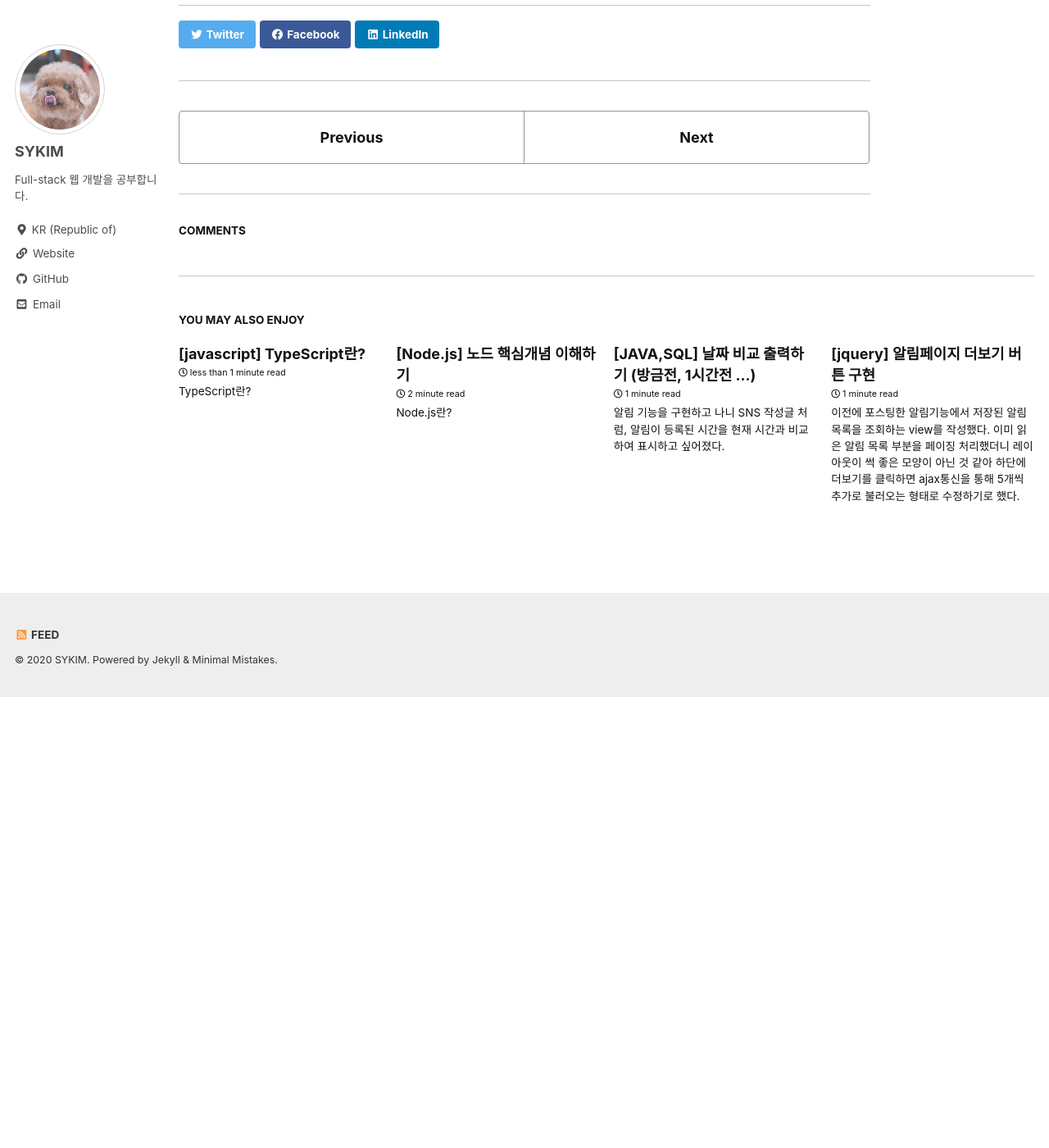
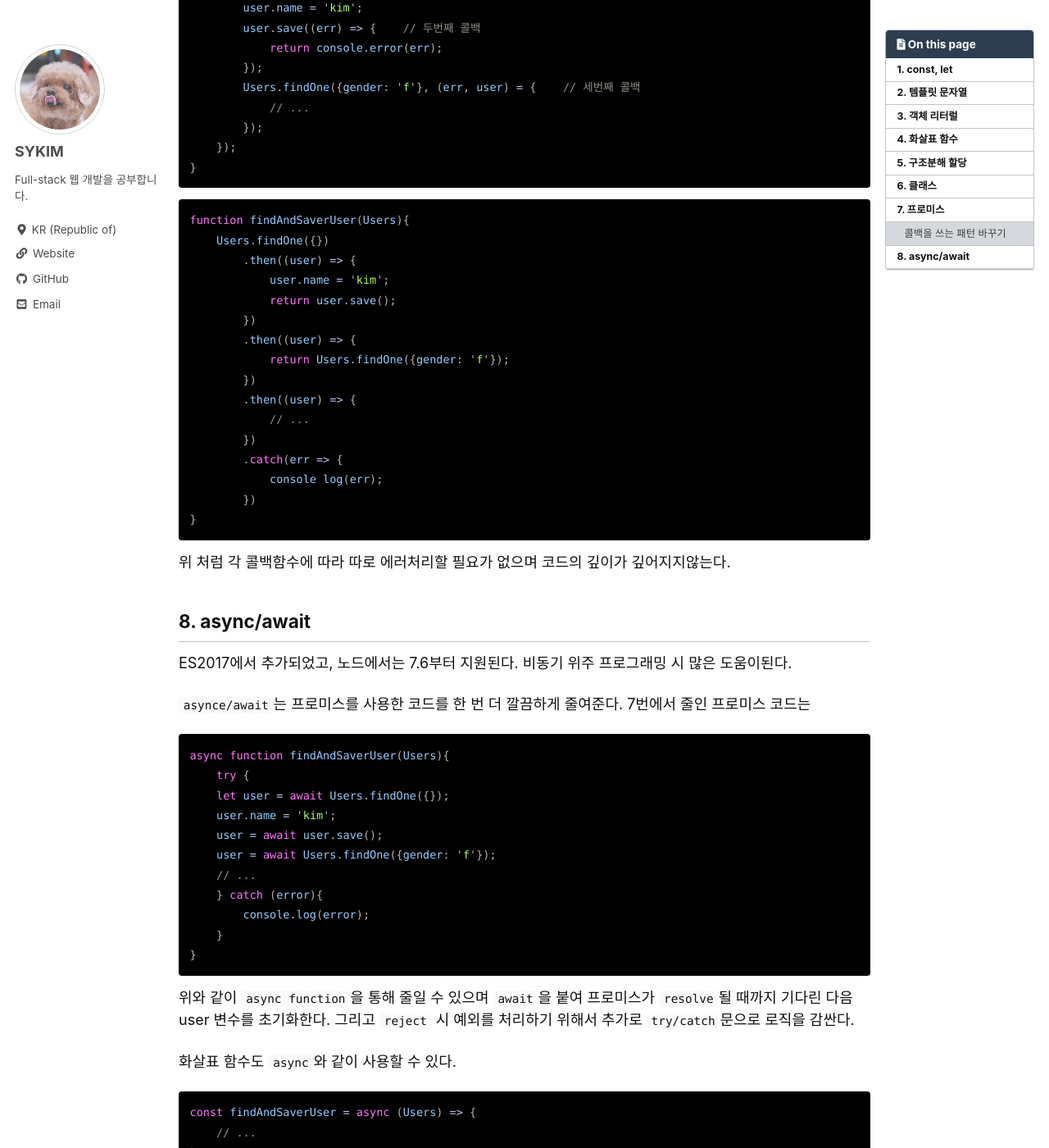
Before and after one commit to stothey0804/stothey0804.github.io, a Jekyll site: the page built from _posts/2020/javascript/2020-11-19-es2015.md, in a window 1280 px wide and 1400 px high, scrolled down 7093 px. Shown: the whole window at 82% size. Built offline with Jekyll 4.4.1, drawn with Linux system fonts in a browser that asks for light colours; cached includes are drawn as plain includes; comment, search, counter and statistics services are not loaded; before the commit the page ends 7943 px from its top, so only the background shows below that; some of the changed text lies outside the part shown.

Commit message:
blog update

````diff
--- a/_posts/2020/javascript/2020-11-19-es2015.md
+++ b/_posts/2020/javascript/2020-11-19-es2015.md
@@ -1,5 +1,5 @@
 ---
-title: \[javascript] ES6에서 바뀐 문법 정리
+title: \[javascript] ES6+에서 바뀐 문법 정리
 categories:
 - Javascript
 toc: true
@@ -295,6 +295,74 @@ promise
     });
 ```
 
+### 콜백을 쓰는 패턴 바꾸기
 
+```javascript
+function findAndSaveUser(Users){
+    Users.findOne({}, (err, user) => {  // 첫번째 콜백
+        if(err){
+            return console.error(err);
+        }
+        user.name = 'kim';
+        user.save((err) => {    // 두번째 콜백
+            return console.error(err);
+        });
+        Users.findOne({gender: 'f'}, (err, user) = {    // 세번째 콜백
+            // ...
+        });
+    });
+}
+```
+
+```javascript
+function findAndSaverUser(Users){
+    Users.findOne({})
+        .then((user) => {
+            user.name = 'kim';
+            return user.save();
+        })
+        .then((user) => {
+            return Users.findOne({gender: 'f'});
+        })
+        .then((user) => {
+            // ...
+        })
+        .catch(err => {
+            console log(err);
+        })
+}
+```
+
+위 처럼 각 콜백함수에 따라 따로 에러처리할 필요가 없으며 코드의 깊이가 깊어지지않는다.
 
 ## 8. async/await
+
+ES2017에서 추가되었고, 노드에서는 7.6부터 지원된다. 비동기 위주 프로그래밍 시 많은 도움이된다.
+
+`asynce/await`는 프로미스를 사용한 코드를 한 번 더 깔끔하게 줄여준다.
+7번에서 줄인 프로미스 코드는
+
+```javascript
+async function findAndSaverUser(Users){
+    try {
+    let user = await Users.findOne({});
+    user.name = 'kim';
+    user = await user.save();
+    user = await Users.findOne({gender: 'f'});
+    // ...
+    } catch (error){
+        console.log(error);
+    }
+}
+```
+
+위와 같이 `async function`을 통해 줄일 수 있으며 `await`을 붙여 프로미스가 `resolve`될 때까지 기다린 다음 user 변수를 초기화한다.
+그리고 `reject` 시 예외를 처리하기 위해서 추가로 `try/catch`문으로 로직을 감싼다.
+
+화살표 함수도 `async`와 같이 사용할 수 있다.
+
+```javascript
+const findAndSaverUser = async (Users) => {
+    // ...
+}
+```
--- /dev/null
+++ b/_posts/2020/javascript/2020-11-26-frontend-js.md
@@ -0,0 +1,138 @@
+---
+title: \[javascript] axios를 사용하여 AJAX 요청하기
+categories:
+- Javascript
+---
+
+> 등장하는 예시 코드는 **Node.js 교과서**에 나온 예를 가져왔습니다.
+
+## AJAX
+
+AJAX는 비동기적 웹 서비스를 개발할 때 사용하는 기법. 페이지의 이동 없이 서버에 요청/응답을 받는 기술이다.
+AJAX 요청은 jQuery나 axios 같은 라이브러리를 주로 사용한다. 원래 브라우저에서 `XMLHttpRequest` 객체를 제공하나 복잡하고 서버에서 사용할 수 없어서 앞선 방법을 사용하게 된다.
+jQuery를 이용하는 방식은 학원을 수료하며 만든 프로젝트에서 많이 써봤으니 axios를 사용하는 방법을 정리하고자 한다.
+
+
+```html
+<script src="https://unpkg.com/axios/dist/axios.min.js"></script>
+<script>
+    axios.get('url')
+        .then((result) => {
+            console.log(result);
+            console.log(result.data);   // {}
+        })
+        .catch((error) => {
+            console.error(error);
+        });
+</script>
+```
+
+`axios.get`도 내부에 `new Promise`가 들어가있어 `.then`과 `.catch`를 사용할 수 있다.
+`result.data`에는 서버로부터 보낸 데이터가 들어있다.
+
+프로미스 이므로 `async/await` 방식으로 변경할 수 있다.
+
+
+### GET 요청
+
+```javascript
+...
+    (async() => {   // 익명함수
+        try(){
+            const result = await axios.get('url');
+            console.log(result);
+            console.log(result.data); // {}
+        }catch(error){
+            console.error(error);
+        }
+    })();
+...
+```
+
+### POST 요청
+
+```javascript
+...
+    (async() => {
+        try(){
+            const result = await axios.post('url', {
+                name: 'sykim',
+                gender: 'f',
+            });
+            console.log(result);
+            console.log(result.data); // {}
+        }catch(error){
+            console.error(error);
+        }
+    })();
+...
+```
+
+구조는 비슷하며 요청에 따라 `axios.get`과 `axios.post`를 사용하는데, POST의 경우 두 번째 인수에 데이터를 넣어보낸다.
+
+
+## FormData
+
+FormData는 주로 AJAX와 함께 `form` 태그의 데이터를 동적으로 제어할 수 있는 기능이다.
+
+```javascript
+const formData = new FormData();
+formData.append('name','sykim');
+formData.append('item','orange');
+formData.append('item','melon');
+formData.has('item');   // T
+formData.has('money');  // F
+formData.get('item');   // orange
+formData.getAll('item');    // ['orange', 'melon']
+formData.append('test',['hi','kim']);
+formData.delete('test');    // test = null
+formData.set('item', 'apple');
+formData.getAll('item')     // ['apple']
+```
+
+생성된 객체에 `append` 메서드를 통해 키-값 형식의 데이터를 저장할 수있으며
+`delete`를 사용하여 삭제하거나 `set`을 사용해 수정할 수 있다.
+
+이렇게 생성된 폼 데이터를 서버로 보내면된다.
+
+```javascript
+...
+    (async() => {
+        try{
+            const formData = new FormData();
+            formData.append('name','sykim');
+            ...
+            const result = await axios.post('url', formData);   // formData 전송!
+            // ...
+        }catch(error){
+            // ...
+        }
+    })();
+...
+```
+
+위와 같이 `axios.post` 메서드의 두번째 인수로 formData를 보내준다.
+
+## encodeURIComponet, decodeURIComponent
+
+AJAX 요청을 보낼 때 주소에 한글이 들어가는 경우 `window`객체의 메서드인 `encodeURIComponent` 메서드를 사용하여 한글 부분을 감싼다.
+
+```javascript
+...
+    (async() => {
+        try{
+            const result = await axios.get(`http://.../${encodeURIComponent('노드')}`); // 인코딩 영역 감싸기
+            // ...
+        }cathch(error){
+            // ..
+        }
+    })();
+...
+```
+
+위와같이 감싸주면 노드라고 적힌 한글 주소를 변환시켜준다.
+주소를 받는 쪽에서는 `decondeURIComponet`를 사용하면 된다.
+
+```javascript
+decodeURIComponent('인코딩된 노드')
+```
````
Also changed, not shown: _posts/2020/javascript/2020-11-23-typescript.md (+1 -0 lines).
